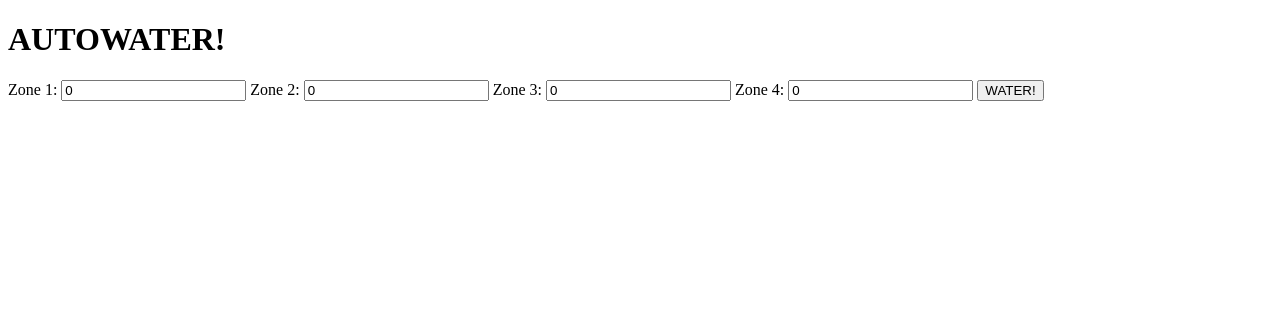
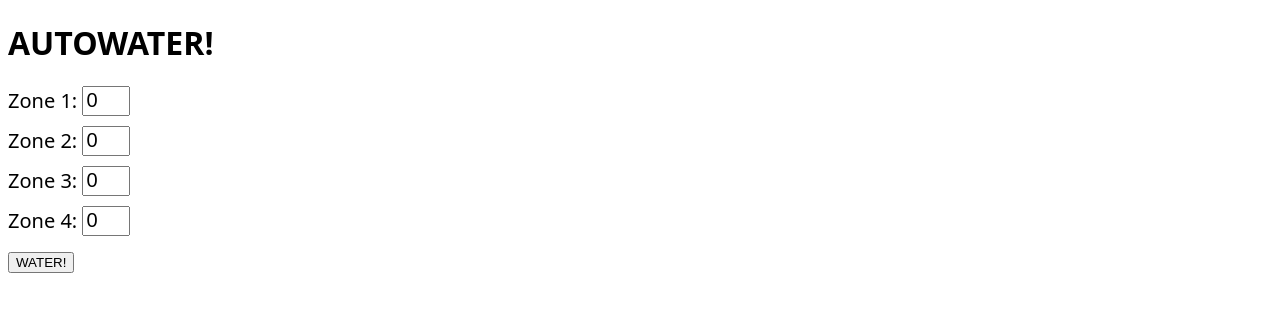
Before and after one commit to mis4mike/autowater, a PHP site: page / in a window 1280 px wide. Shown: the top 312 px of the page. Run offline with PHP 8.4, Linux system fonts and the light colour scheme; data that the repository does not hold is empty.

Commit message:
added some styling

```diff
--- a/includes/controls.php
+++ b/includes/controls.php
@@ -1,8 +1,22 @@
-<form>
-	<input type='hidden' name='action' value='water' />
-	<label name='zone1'>Zone 1: </label><input name='zone1' type='number' value='0' />
-	<label name='zone1'>Zone 2: </label><input name='zone2' type='number' value='0' />
-	<label name='zone1'>Zone 3: </label><input name='zone3' type='number' value='0' />
-	<label name='zone1'>Zone 4: </label><input name='zone4' type='number' value='0' />
-	<input type='submit' value='WATER!' />
+<form id='watering-controls'>
+	<input type='hidden' name='action' value='water' min='0' max='30' />
+	<div>
+		<label name='zone1'>Zone 1: </label>
+		<input name='zone1' type='number' value='0' min='0' max='30' />
+	</div>
+	<div>
+		<label name='zone1'>Zone 2: </label>
+		<input name='zone2' type='number' value='0' min='0' max='30' />
+	</div>
+	<div>
+		<label name='zone1'>Zone 3: </label>
+		<input name='zone3' type='number' value='0' min='0' max='30' />
+	</div>
+	<div>
+		<label name='zone1'>Zone 4: </label>
+		<input name='zone4' type='number' value='0' min='0' max='30' />
+	</div>
+	<div>
+		<input type='submit' value='WATER!' />
+	</div>
 </form>
--- a/index.php
+++ b/index.php
@@ -12,6 +12,7 @@
 <html>
 <head>
 	<title> AUTOWATER! </title>
+	<link rel="stylesheet" href="/public/css/autowater.css" type="text/css" />
 </head>
 <body>
 	<h1>AUTOWATER!</h1>
--- /dev/null
+++ b/public/css/autowater.css
@@ -0,0 +1,15 @@
+body {
+	font-family: sans;
+}
+
+#watering-controls {
+	font-size: 20px;
+}
+#watering-controls div {
+	margin-bottom: 10px;
+}
+#watering-controls input[type="number"] {
+	max-width: 40px;
+	height: 24px;
+	font-size: 20px;
+}
```
